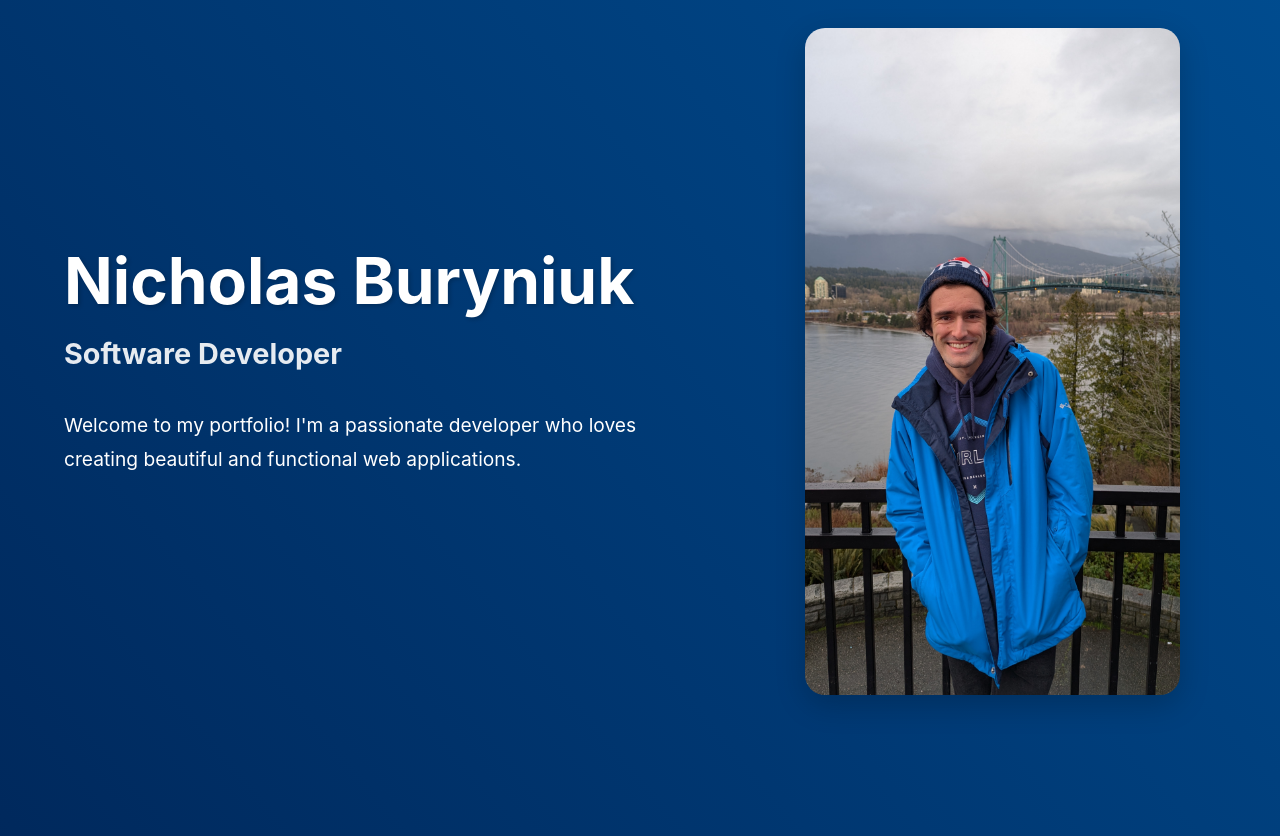
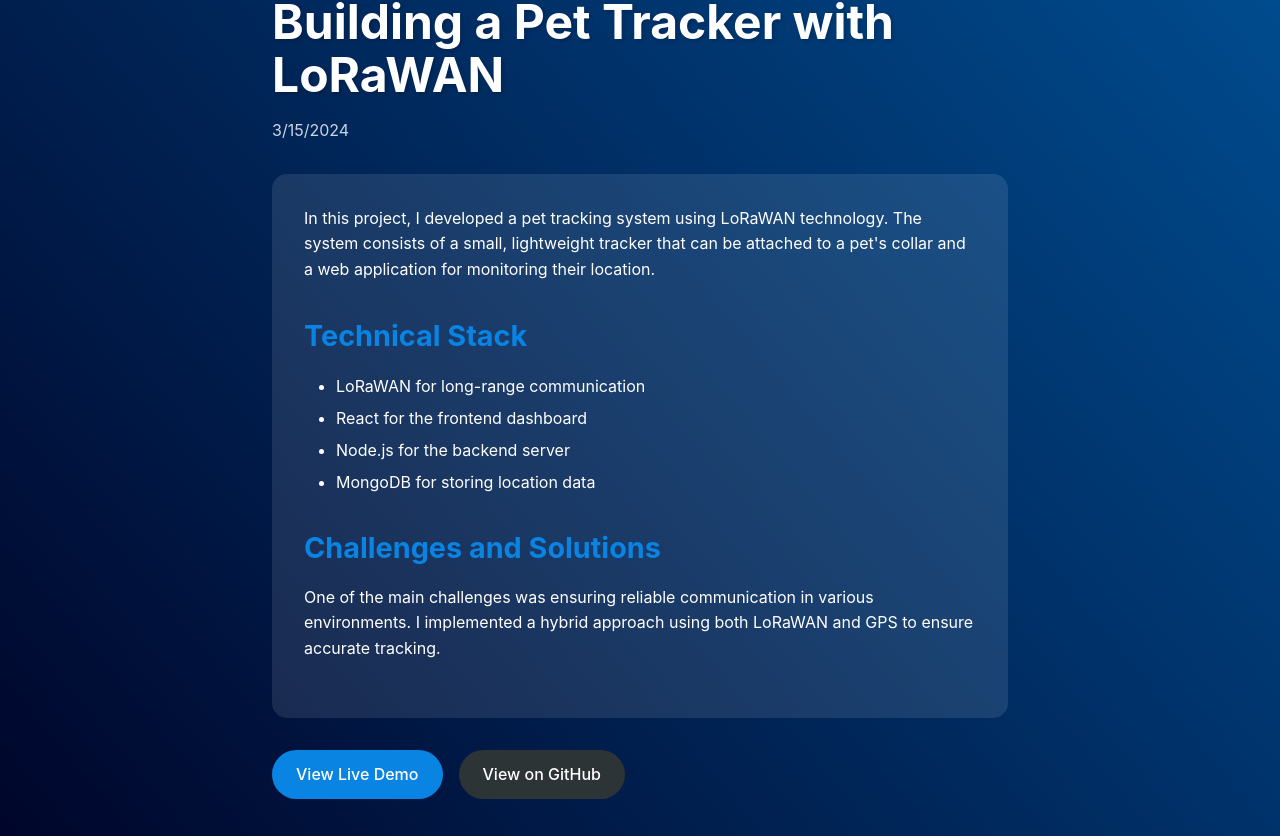
Before and after one commit to nicoloco321/portfolio, a React (Vite) app: page /portfolio/blog/project1 in a window 1280 px wide. Shown: the part 164-1000 px from the top of the page. Built offline with nearby package versions, Linux system fonts and the light colour scheme.

Commit message:
progress on new projects tab

```diff
--- a/package.json
+++ b/package.json
@@ -14,7 +14,8 @@
   },
   "dependencies": {
     "react": "^19.0.0",
-    "react-dom": "^19.0.0"
+    "react-dom": "^19.0.0",
+    "react-router-dom": "^7.5.3"
   },
   "devDependencies": {
     "@eslint/js": "^9.21.0",
--- a/src/App.css
+++ b/src/App.css
@@ -238,9 +238,8 @@ main {
 	border-radius: 15px;
 	box-shadow: 0 10px 30px rgba(0, 0, 0, 0.1);
 	transition: all 0.3s ease;
-	text-decoration: none;
-	display: block;
-	color: inherit;
+	cursor: pointer;
+	position: relative;
 }
 
 .project-card:hover {
@@ -258,6 +257,8 @@ main {
 	margin-top: 1.5rem;
 	display: flex;
 	gap: 1rem;
+	position: relative;
+	z-index: 1;
 }
 
 .project-links a {
@@ -268,8 +269,6 @@ main {
 	border-radius: 20px;
 	background-color: rgba(9, 132, 227, 0.1);
 	transition: all 0.3s ease;
-	position: relative;
-	z-index: 1;
 }
 
 .project-links a:hover {
@@ -417,3 +416,83 @@ main {
 	transform: translateY(-3px);
 	box-shadow: 0 5px 15px rgba(0, 0, 0, 0.3);
 }
+
+/* Blog Post styles */
+.blog-post {
+	min-height: 100vh;
+	padding: 6rem 0;
+	background: linear-gradient(50deg, #000428 0%, #004e92 100%);
+	color: white;
+}
+
+.blog-post .container {
+	max-width: 800px;
+	margin: 0 auto;
+	padding: 0 2rem;
+}
+
+.blog-post h1 {
+	font-size: 3rem;
+	margin-bottom: 1rem;
+	text-shadow: 2px 2px 4px rgba(0, 0, 0, 0.2);
+}
+
+.blog-meta {
+	margin-bottom: 2rem;
+	opacity: 0.8;
+}
+
+.blog-content {
+	background-color: rgba(255, 255, 255, 0.1);
+	padding: 2rem;
+	border-radius: 15px;
+	margin-bottom: 2rem;
+}
+
+.blog-content p {
+	margin-bottom: 1.5rem;
+	line-height: 1.6;
+}
+
+.blog-content h2 {
+	margin: 2rem 0 1rem;
+	font-size: 1.8rem;
+	color: #0984e3;
+}
+
+.blog-content ul {
+	margin: 1rem 0;
+	padding-left: 2rem;
+}
+
+.blog-content li {
+	margin-bottom: 0.5rem;
+}
+
+.blog-links {
+	display: flex;
+	gap: 1rem;
+	margin-top: 2rem;
+}
+
+.blog-links a {
+	text-decoration: none;
+	color: white;
+	font-weight: 500;
+	padding: 0.8rem 1.5rem;
+	border-radius: 25px;
+	transition: all 0.3s ease;
+}
+
+.blog-links .demo-link {
+	background-color: #0984e3;
+}
+
+.blog-links .github-link {
+	background-color: #2d3436;
+}
+
+.blog-links a:hover {
+	transform: translateY(-3px);
+	box-shadow: 0 5px 15px rgba(0, 0, 0, 0.3);
+}
--- a/src/App.jsx
+++ b/src/App.jsx
@@ -1,24 +1,38 @@
 import React from "react";
+import { BrowserRouter as Router, Routes, Route } from "react-router-dom";
 import Header from "./components/Header";
 import About from "./components/About";
 import Skills from "./components/Skills";
 import Projects from "./components/Projects";
+import BlogPost from "./components/BlogPost";
 import Contact from "./components/Contact";
 import Footer from "./components/Footer";
 import "./App.css";
 
 function App() {
 	return (
+		<Router basename="/portfolio">
 			<div className="portfolio">
 				<Header />
 				<main>
+					<Routes>
+						<Route
+							path="/"
+							element={
+								<>
 									<About />
 									<Skills />
 									<Projects />
 									<Contact />
+								</>
+							}
+						/>
+						<Route path="/blog/:projectId" element={<BlogPost />} />
+					</Routes>
 				</main>
 				<Footer />
 			</div>
+		</Router>
 	);
 }
 
--- /dev/null
+++ b/src/components/BlogPost.jsx
@@ -0,0 +1,65 @@
+import React from "react";
+import { useParams } from "react-router-dom";
+import projectData from "../data/projects.json";
+
+const BlogPost = () => {
+	const { projectId } = useParams();
+	const project = projectData.projects.find((p) => p.id === projectId);
+
+	if (!project || !project.blogContent) {
+		return <div>Blog post not found</div>;
+	}
+
+	const { title, date, content } = project.blogContent;
+
+	const renderContent = (item) => {
+		switch (item.type) {
+			case "paragraph":
+				return <p key={item.text}>{item.text}</p>;
+			case "heading":
+				return <h2 key={item.text}>{item.text}</h2>;
+			case "list":
+				return (
+					<ul key={item.items.join()}>
+						{item.items.map((listItem, index) => (
+							<li key={index}>{listItem}</li>
+						))}
+					</ul>
+				);
+			default:
+				return null;
+		}
+	};
+
+	return (
+		<div className="blog-post">
+			<div className="container">
+				<h1>{title}</h1>
+				<div className="blog-meta">
+					<span className="date">{new Date(date).toLocaleDateString()}</span>
+				</div>
+				<div className="blog-content">{content.map((item, index) => renderContent(item))}</div>
+				<div className="blog-links">
+					<a
+						href={project.demoLink}
+						target="_blank"
+						rel="noopener noreferrer"
+						className="demo-link"
+					>
+						View Live Demo
+					</a>
+					<a
+						href={project.githubLink}
+						target="_blank"
+						rel="noopener noreferrer"
+						className="github-link"
+					>
+						View on GitHub
+					</a>
+				</div>
+			</div>
+		</div>
+	);
+};
+
+export default BlogPost;
--- a/src/components/Projects.jsx
+++ b/src/components/Projects.jsx
@@ -1,4 +1,5 @@
 import React from "react";
+import { Link } from "react-router-dom";
 import projectData from "../data/projects.json";
 
 const Projects = () => {
@@ -8,12 +9,7 @@ const Projects = () => {
 				<h2>Projects</h2>
 				<div className="projects-grid">
 					{projectData.projects.map((project) => (
-						<a
-							key={project.id}
-							href={project.demoLink}
-							rel="noopener noreferrer"
-							className="project-card"
-						>
+						<Link key={project.id} to={`/blog/${project.id}`} className="project-card">
 							<h3>{project.title}</h3>
 							<p>{project.description}</p>
 							<div className="project-links">
@@ -34,7 +30,7 @@ const Projects = () => {
 									GitHub
 								</a>
 							</div>
-						</a>
+						</Link>
 					))}
 				</div>
 			</div>
--- a/src/data/projects.json
+++ b/src/data/projects.json
@@ -5,21 +5,96 @@
 			"title": "Pet Tracker",
 			"description": "A pet tracker app that allows you to track your pets using a LoRaWAN network",
 			"demoLink": "#",
-			"githubLink": "#"
+			"githubLink": "#",
+			"learnMore": "/blog/pet-tracker",
+			"blogContent": {
+				"title": "Building a Pet Tracker with LoRaWAN",
+				"date": "2024-03-15",
+				"content": [
+					{
+						"type": "paragraph",
+						"text": "In this project, I developed a pet tracking system using LoRaWAN technology. The system consists of a small, lightweight tracker that can be attached to a pet's collar and a web application for monitoring their location."
+					},
+					{
+						"type": "heading",
+						"text": "Technical Stack"
+					},
+					{
+						"type": "list",
+						"items": [
+							"LoRaWAN for long-range communication",
+							"React for the frontend dashboard",
+							"Node.js for the backend server",
+							"MongoDB for storing location data"
+						]
+					},
+					{
+						"type": "heading",
+						"text": "Challenges and Solutions"
+					},
+					{
+						"type": "paragraph",
+						"text": "One of the main challenges was ensuring reliable communication in various environments. I implemented a hybrid approach using both LoRaWAN and GPS to ensure accurate tracking."
+					}
+				]
+			}
 		},
 		{
 			"id": "project2",
 			"title": "Dark Souls",
 			"description": "A database application that stores weapons, armor, boss entities, spells, and all their corresponding stats",
 			"demoLink": "#",
-			"githubLink": "#"
+			"githubLink": "#",
+			"learnMore": "/blog/dark-souls",
+			"blogContent": {
+				"title": "Creating a Dark Souls Database Application",
+				"date": "2024-02-20",
+				"content": [
+					{
+						"type": "paragraph",
+						"text": "This project involved creating a comprehensive database of Dark Souls game data, including weapons, armor, bosses, and spells. The application allows users to search, filter, and compare different items and their stats."
+					},
+					{
+						"type": "heading",
+						"text": "Features"
+					},
+					{
+						"type": "list",
+						"items": [
+							"Advanced search functionality",
+							"Item comparison tool",
+							"Build calculator",
+							"Interactive UI with game-inspired design"
+						]
+					},
+					{
+						"type": "heading",
+						"text": "Technical Implementation"
+					},
+					{
+						"type": "paragraph",
+						"text": "The application uses a RESTful API architecture with a PostgreSQL database. The frontend is built with React and styled with a dark theme inspired by the game's aesthetic."
+					}
+				]
+			}
 		},
 		{
 			"id": "project3",
 			"title": "Project 3",
 			"description": "Description of your third project goes here.",
 			"demoLink": "#",
-			"githubLink": "#"
+			"githubLink": "#",
+			"learnMore": "/blog/project3",
+			"blogContent": {
+				"title": "Project 3: Detailed Overview",
+				"date": "2024-01-10",
+				"content": [
+					{
+						"type": "paragraph",
+						"text": "This is a placeholder for the third project's blog post content."
+					}
+				]
+			}
 		}
 	]
 }
```
Also changed, not shown: src/Home.jsx (deleted, +0 -23 lines), 1 other file (tests, documents, lock files or other folders). Lines whose indentation alone changed are shown as unchanged.
